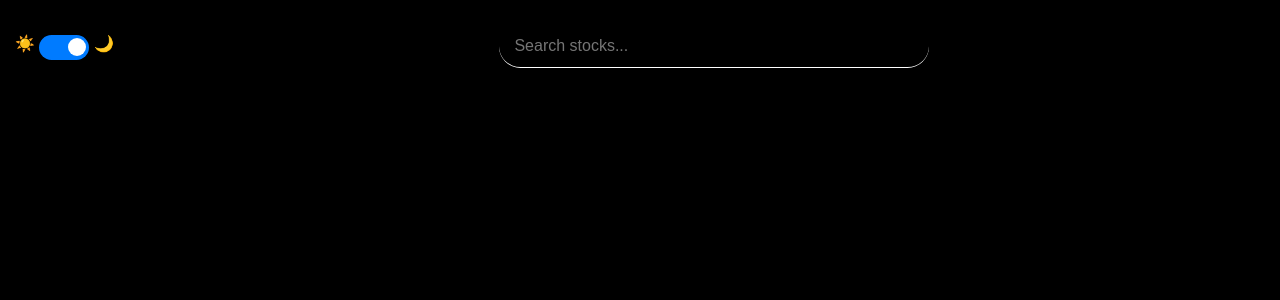
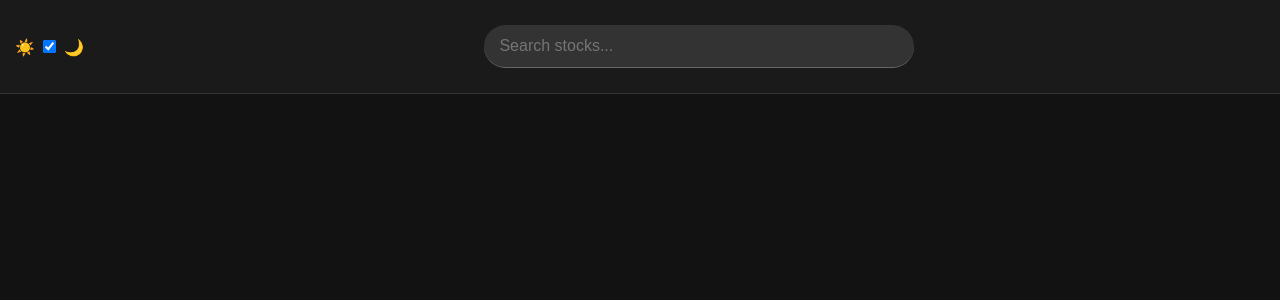
Before and after one commit to Ashmaawyy/the-collector-series, a Flask app: page / in a window 1280 px wide. Shown: the top 300 px of the page. Run offline with Flask 3, Linux system fonts and the light colour scheme; data that the repository does not hold is empty.

Commit message:
cleaned up the css file ; )

```diff
--- a/the-market-collector/app/static/styles.css
+++ b/the-market-collector/app/static/styles.css
@@ -1,32 +1,24 @@
+/* Base Styles */
 body {
     font-family: Arial, sans-serif;
-    margin: 20px;
+    margin: 0;
+    padding-top: 70px;
     background-color: #f9f9f9;
-    padding-top: 70px;
 }
 
+/* Header Styles */
 header {
     position: fixed;
     top: 0;
     left: 0;
     width: 100%;
-    background-color: #f9f9f9;
-    transition: background-color 0.3s ease-in-out;
     padding: 15px;
     z-index: 1000;
     display: flex;
     justify-content: space-between;
     align-items: center;
-}
-
-.dark-header {
-    background-color: black;
-    color: white;
-}
-
-.search-container {
-    flex-grow: 1;
-    text-align: center;
+    background-color: #f9f9f9;
+    transition: background-color 0.3s ease-in-out;
 }
 
 .theme-switch {
@@ -34,11 +26,11 @@ header {
 }
 
 .search-container {
+    flex-grow: 1;
     display: flex;
     justify-content: center;
     align-items: center;
     margin: 10px auto;
-    position: relative;
 }
 
 .search-box {
@@ -49,228 +41,35 @@ header {
     border-bottom: 1px solid black;
     font-size: 16px;
     outline: none;
-    transition: background-color 0.3s ease-in-out, color 0.3s ease-in-out;
+    transition: all 0.3s ease-in-out;
 }
 
-.dark-search {
-    background-color: black;
-    color: white;
-    border-bottom: 1px solid white;
-}
-
-.search-box:focus {
-    border-bottom: 2px solid #007bff;
-    box-shadow: 0 0 5px rgba(0, 123, 255, 0.5);
+/* Stock Cards Grid */
+#stocks-container {
+    display: grid;
+    grid-template-columns: repeat(auto-fill, minmax(300px, 1fr));
+    gap: 20px;
+    padding: 20px;
+    max-width: 1400px;
+    margin: 0 auto;
 }
 
 .stock-card {
     border: 1px solid #ddd;
-    padding: 15px;
-    margin-bottom: 15px;
+    padding: 20px;
     border-radius: 10px;
     background-color: #fff;
     box-shadow: 0 4px 6px rgba(0, 0, 0, 0.1);
-    display: flex;
-    flex-direction: column;
-}
-
-.stock-card h2 {
-    margin-top: 0;
-}
-
-.stock-card p {
-    margin: 0.5rem 0;
-}
-
-.stock-card canvas {
-    width: 100%;
-    height: 200px;
-}
-
-.stock-card a {
-    color: #007bff;
-    text-decoration: none;
-    margin-top: auto; /* Push the link to the bottom */
-}
-
-.stock-card a:hover {
-    text-decoration: underline;
-}
-
-.pagination a {
-    padding: 12px 18px;
-    border-radius: 20px;
-    background: #007bff;
-    color: white;
-    text-decoration: none;
-    font-weight: bold;
-}
-
-/* Toggle Switch */
-.switch {
-    position: relative;
-    display: inline-block;
-    width: 50px;
-    height: 25px;
-}
-
-.switch input {
-    opacity: 0;
-    width: 0;
-    height: 0;
-}
-
-.slider {
-    position: absolute;
-    cursor: pointer;
-    top: 0;
-    left: 0;
-    right: 0;
-    bottom: 0;
-    background-color: #ccc;
-    transition: 0.4s;
-    border-radius: 25px;
-}
-
-.slider:before {
-    position: absolute;
-    content: "";
-    height: 18px;
-    width: 18px;
-    left: 4px;
-    bottom: 4px;
-    background-color: white;
-    transition: 0.4s;
-    border-radius: 50%;
-}
-
-input:checked + .slider {
-    background-color: #007bff;
-}
-
-input:checked + .slider:before {
-    transform: translateX(25px);
-}
-
-.modern-button:hover {
-    background: linear-gradient(135deg, #0056b3, #003d80);
-    transform: scale(1.05);
-}
-
-.dark-mode {
-    background-color: black;
-    color: #ffffff;
-}
-
-.dark-mode .stock-card {
-    background-color: #232323;
-    border-color: #444;
-}
-
-.center-button {
-    display: block;
-    margin: 20px auto;
-}
-
-.center-pagination {
-    text-align: center;
-    margin: 20px auto;
-}
-
-.small-stock {
-    width: 100%;
-    font-size: 14px;
-    padding: 10px;
-    border-radius: 8px;
-    background: #f9f9f9;
-    transition: opacity 0.5s ease-in-out;
-}
-
-.dark-mode .small-stock {
-    background: #222;
-    color: #fff;
-}
-
-.back-to-top {
-    position: fixed;
-    bottom: 20px;
-    right: 20px;
-    padding: 10px 15px;
-    border: none;
-    border-radius: 5px;
-    background: #007bff;
-    color: white;
-    font-size: 18px;
-    cursor: pointer;
-    display: none;
-    transition: opacity 0.3s ease-in-out;
-    z-index: 1000;
-}
-
-.back-to-top:hover {
-    background: #0056b3;
-}
-
-#stocks-container {
-    display: grid;
-    grid-template-columns: repeat(auto-fill, minmax(400px, 1fr));
-    gap: 30px;
-    max-width: 1400px;
-    margin: 20px auto;
-    padding: 20px;
-}
-
-/* Loading Indicator */
-.loading-indicator {
-    position: fixed;
-    bottom: 20px;
-    left: 50%;
-    transform: translateX(-50%);
-    background: rgba(0, 123, 255, 0.9);
-    color: white;
-    padding: 10px 20px;
-    border-radius: 20px;
-    display: none;
-    z-index: 1000;
-    box-shadow: 0 2px 5px rgba(0,0,0,0.2);
-}
-
-/* Status Messages */
-.status-message {
-    position: fixed;
-    bottom: 20px;
-    left: 50%;
-    transform: translateX(-50%);
-    background: #28a745;
-    color: white;
-    padding: 10px 20px;
-    border-radius: 20px;
-    z-index: 1000;
-    animation: slideUp 0.3s ease-out;
-}
-
-@keyframes slideUp {
-    from { bottom: -50px; }
-    to { bottom: 20px; }
-}
-
-.dark-mode .loading-indicator,
-.dark-mode .status-message {
-    background: #333;
-    border: 1px solid #555;
-}
-
-/* Stock Card Enhancements */
-.stock-card {
-    position: relative;
-    padding: 20px;
     transition: transform 0.2s ease;
+    min-height: 200px;
+    box-sizing: border-box;
 }
 
 .stock-card:hover {
     transform: translateY(-3px);
 }
 
+/* Card Content Styles */
 .stock-header {
     display: flex;
     justify-content: space-between;
@@ -281,10 +80,6 @@ input:checked + .slider:before {
 .timestamp {
     font-size: 0.9em;
     color: #666;
-}
-
-.dark-mode .timestamp {
-    color: #aaa;
 }
 
 .price-grid {
@@ -303,23 +98,9 @@ input:checked + .slider:before {
     border-radius: 6px;
 }
 
-.price-item .label {
-    font-weight: 500;
-    color: #444;
-}
-
 .price-item .value {
     font-family: 'Courier New', monospace;
     font-weight: bold;
-    color: #2c3e50;
-}
-
-.dark-mode .price-item .label {
-    color: #ccc;
-}
-
-.dark-mode .price-item .value {
-    color: #f8f9fa;
 }
 
 .volume {
@@ -330,34 +111,49 @@ input:checked + .slider:before {
     border-radius: 6px;
 }
 
-#stocks-container {
-    display: grid;
-    grid-template-columns: repeat(auto-fill, minmax(300px, 1fr));
-    gap: 20px;
-    padding: 20px;
-    max-width: 1400px;
-    margin: 0 auto;
+/* Dark Mode Styles */
+.dark-mode {
+    background-color: #121212;
+    color: #ffffff;
 }
 
-.stock-card {
-    width: 100%;
-    min-height: 200px;
-    box-sizing: border-box;
-    break-inside: avoid;
-    overflow: hidden;
+.dark-mode header {
+    background-color: #1a1a1a;
+    border-bottom: 1px solid #333;
 }
 
-.price-grid {
-    grid-template-columns: 1fr;
-    gap: 8px;
+.dark-mode .stock-card {
+    background-color: #232323;
+    border-color: #444;
+}
+
+.dark-mode .search-box {
+    background-color: #333;
+    color: white;
+    border-color: #666;
+}
+
+.dark-mode .timestamp {
+    color: #aaa;
+}
+
+/* Utilities */
+.back-to-top {
+    position: fixed;
+    bottom: 20px;
+    right: 20px;
+    padding: 10px 15px;
+    border: none;
+    border-radius: 5px;
+    background: #007bff;
+    color: white;
+    cursor: pointer;
+    display: none;
+    transition: opacity 0.3s ease;
 }
 
 @media (min-width: 768px) {
     #stocks-container {
         grid-template-columns: repeat(auto-fill, minmax(320px, 1fr));
     }
-
-    .price-grid {
-        grid-template-columns: repeat(2, 1fr);
-    }
 }
```
